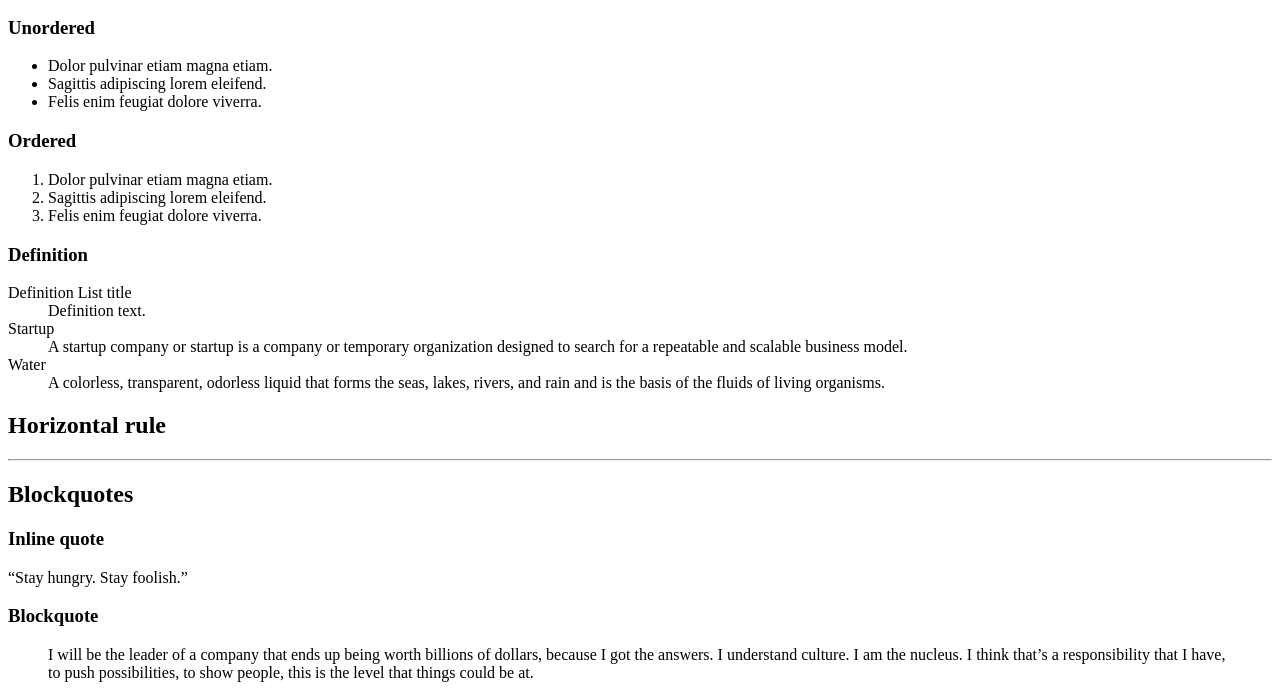
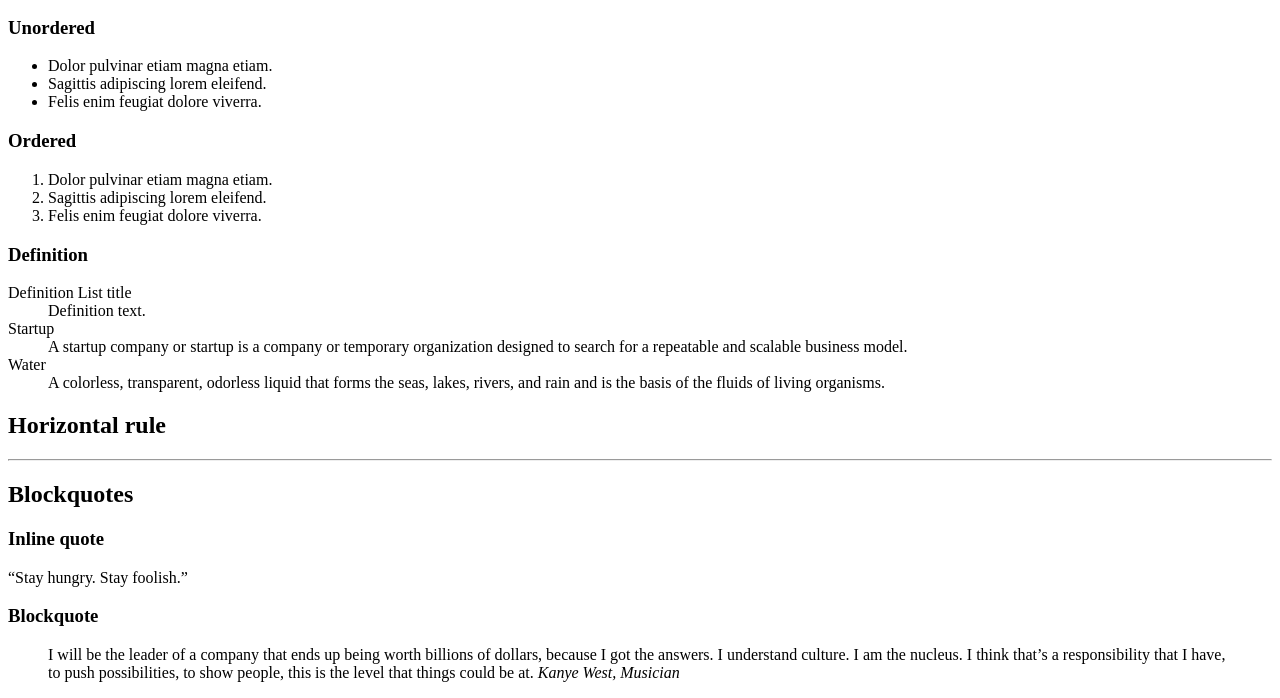
Before and after one commit to oimoralest/holbertonschool-web_front_end, a plain HTML site: page 0x00-html_advanced/30-styleguide.html in a window 1280 px wide. Shown: the part 536-1234 px from the top of the page. Drawn offline with Linux system fonts and the light colour scheme.

Commit message:
Fixed task 30

```diff
--- a/0x00-html_advanced/30-styleguide.html
+++ b/0x00-html_advanced/30-styleguide.html
@@ -93,12 +93,15 @@
           <h3>Inline quote</h3>
           <q>Stay hungry. Stay foolish.</q>
           <h3>Blockquote</h3>
-          <blockquote cite="Kanye West, Musician">
-            I will be the leader of a company that ends up being worth billions
-            of dollars, because I got the answers. I understand culture. I am
-            the nucleus. I think that’s a responsibility that I have, to push
-            possibilities, to show people, this is the level that things could
-            be at.
+          <blockquote>
+            <p>
+              I will be the leader of a company that ends up being worth billions
+              of dollars, because I got the answers. I understand culture. I am
+              the nucleus. I think that’s a responsibility that I have, to push
+              possibilities, to show people, this is the level that things could
+              be at.
+              <cite>Kanye West, Musician</cite>
+            </p>
           </blockquote>
         </div>
       </section>
```
